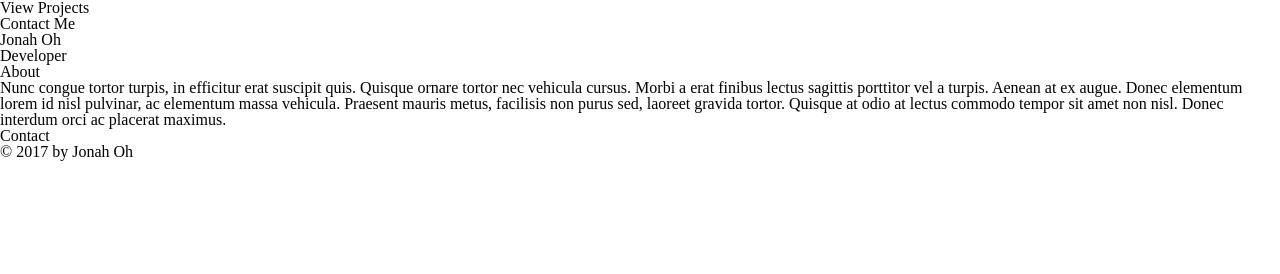
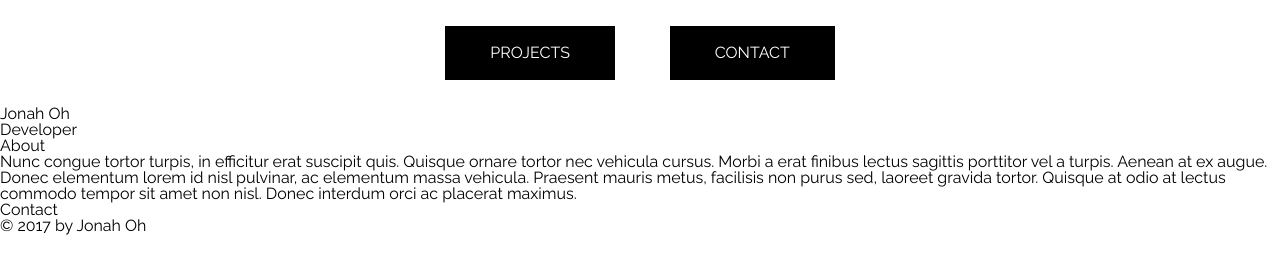
Before and after one commit to ohjonah/personal-portfolio, a plain HTML site: page public/index.html in a window 1280 px wide. Drawn offline with nearby package versions, Linux system fonts and the light colour scheme.

Commit message:
Adds Nav Bar
Adds nav bar for navigation

```diff
--- a/public/index.html
+++ b/public/index.html
@@ -5,6 +5,7 @@
     <meta name="viewport" content="width=device-width, initial-scale=1">
     <title>Jonah Oh</title>
     <link rel="stylesheet" href="./vendor/styles/reset.css">
+    <link href="https://fonts.googleapis.com/css?family=Raleway:100,100i,400,400i,500" rel="stylesheet">
     <link rel="stylesheet" href="./styles/icons.css">
     <link rel="stylesheet" href="./styles/base.css">
     <link rel="stylesheet" href="./styles/layout.css">
@@ -22,11 +23,13 @@
     <header>
       <nav>
         <ul>
-          <li>View Projects</li>
-          <li>Contact Me</li>
+          <li>PROJECTS</li>
+          <li>CONTACT</li>
         </ul>
       </nav>
     </header>
+
+    <div class="clearfix"></div>
 
     <main>
       <section class="hero-banner">
--- a/public/styles/base.css
+++ b/public/styles/base.css
@@ -0,0 +1,9 @@
+body {
+  font-family: 'Raleway', sans-serif;
+}
+
+.clearfix:after {
+  content: "";
+  display: table;
+  clear: both;
+}
--- a/public/styles/layout.css
+++ b/public/styles/layout.css
@@ -0,0 +1,21 @@
+/*******************
+        NAV
+********************/
+
+nav {
+  max-width: 100%;
+  height: auto;
+}
+
+nav ul {
+  text-align: center;
+}
+
+nav li {
+  max-width: 100%;
+  margin: 2%;
+  padding: 1.5% 3.5%;
+  display: inline-block;
+  background-color: #000;
+  color: #fff;
+}
```
